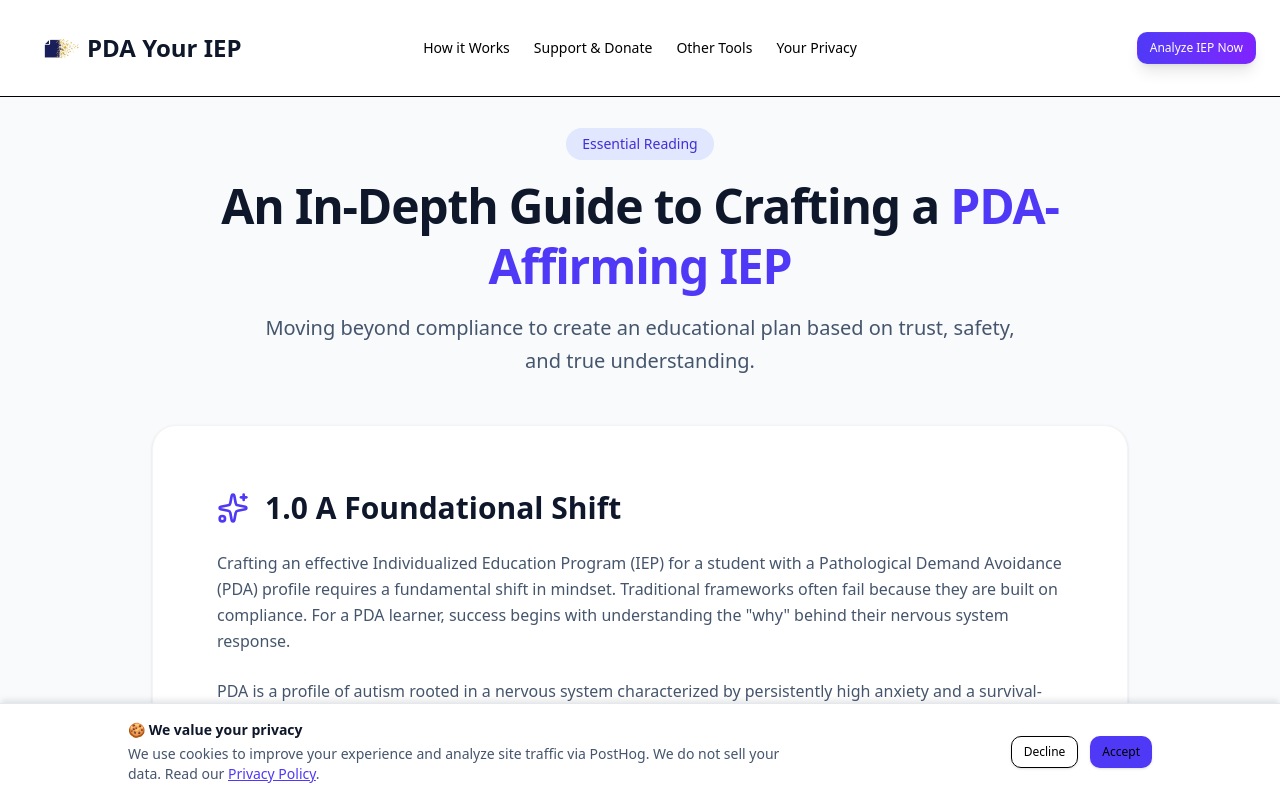
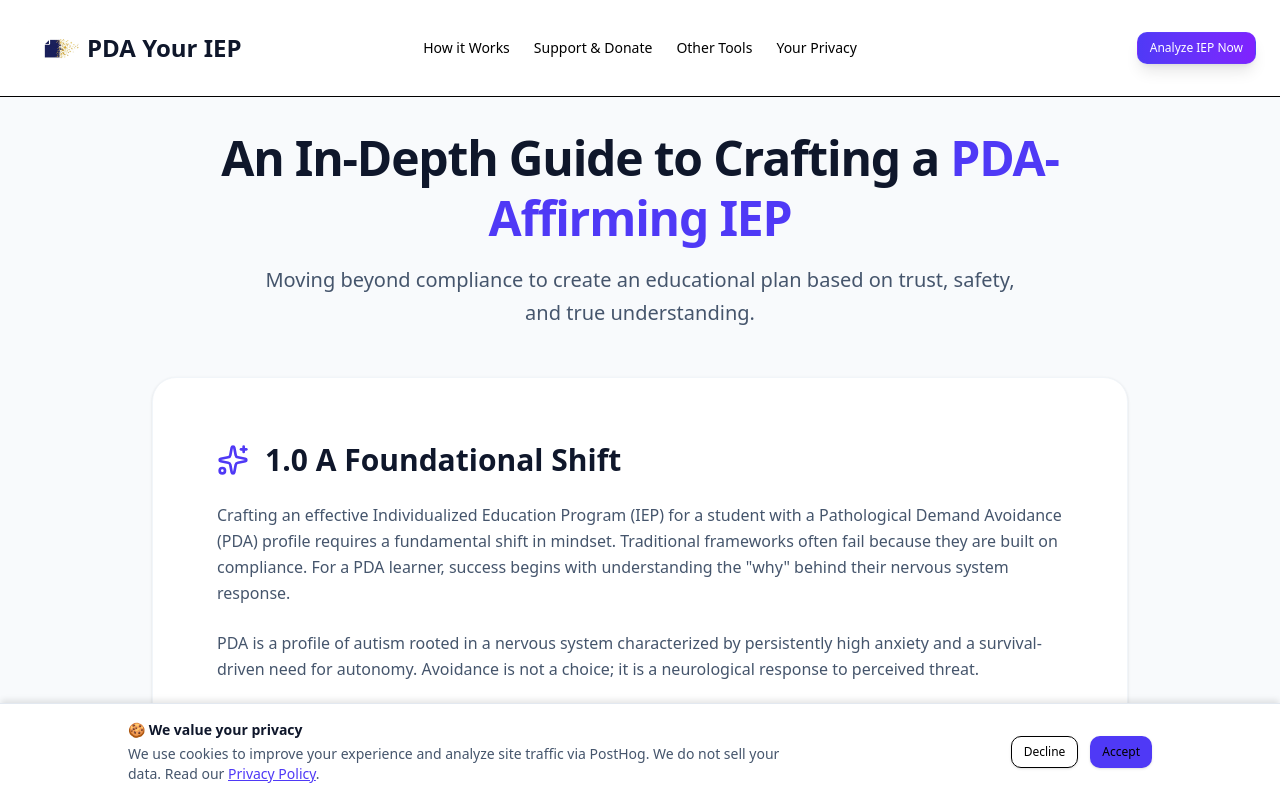
Before and after one commit to metaky/Antigravity, a Next.js app: page /pda-guide in a window 1280 px wide. Shown: the top 798 px of the page. Built offline with nearby package versions, Linux system fonts and the light colour scheme; no server answers.

Commit message:
Remove 'Essential Reading' badge from PDA Guide header

```diff
--- a/src/app/pda-guide/page.tsx
+++ b/src/app/pda-guide/page.tsx
@@ -20,9 +20,7 @@ export default function PDAGuidePage() {
             <main className="flex-1 container mx-auto pt-24 md:pt-32 pb-16 px-4 md:px-6 max-w-5xl">
                 {/* Header Section */}
                 <div className="mb-12 text-center space-y-4">
-                    <Badge className="bg-indigo-100 text-indigo-700 hover:bg-indigo-200 mb-4 px-4 py-1.5 text-sm font-medium border-none shadow-none">
-                        Essential Reading
-                    </Badge>
+
                     <h1 className="text-4xl md:text-5xl font-extrabold tracking-tight text-slate-900 leading-tight">
                         An In-Depth Guide to Crafting a <span className="text-indigo-600">PDA-Affirming IEP</span>
                     </h1>
```
